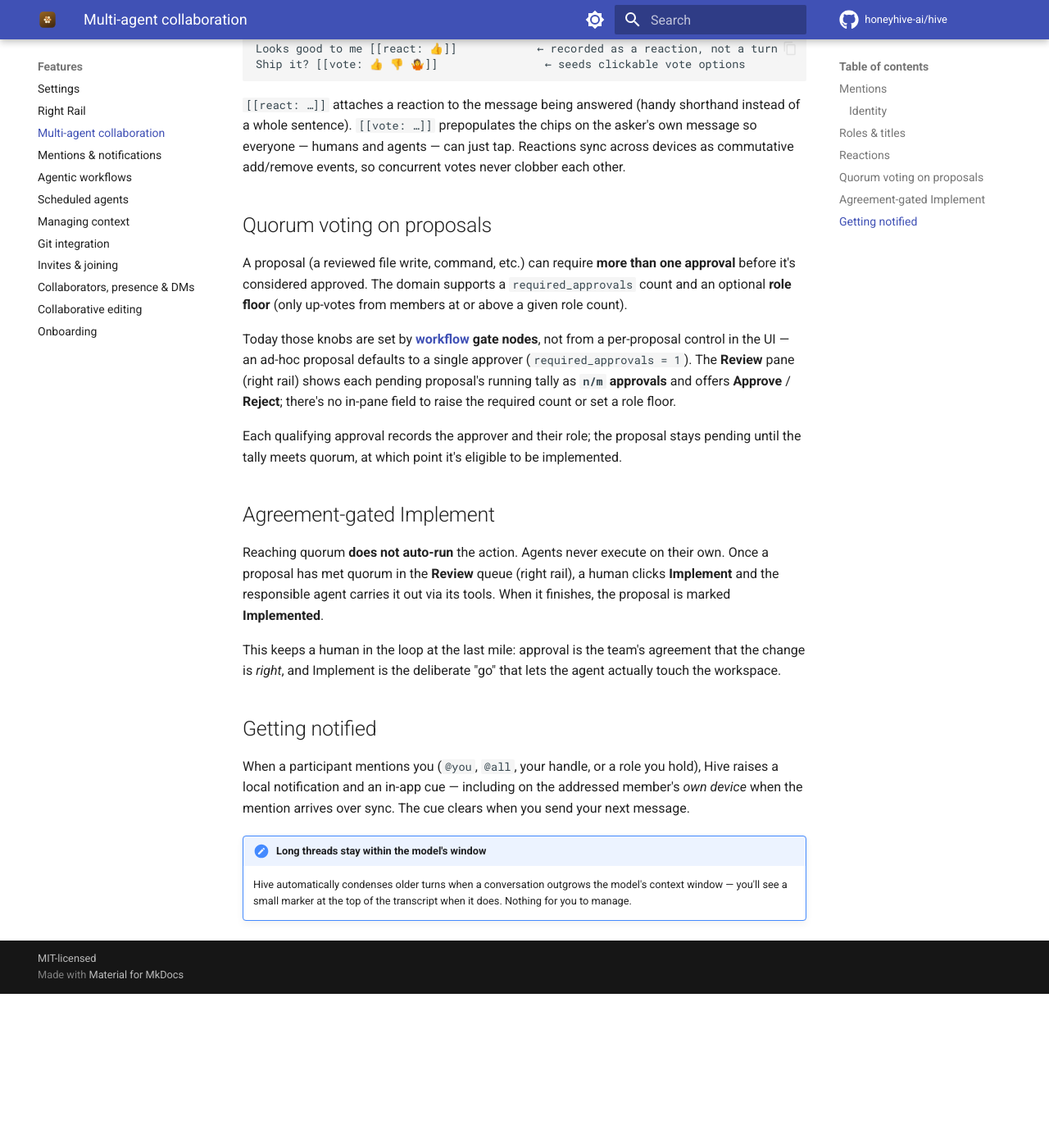
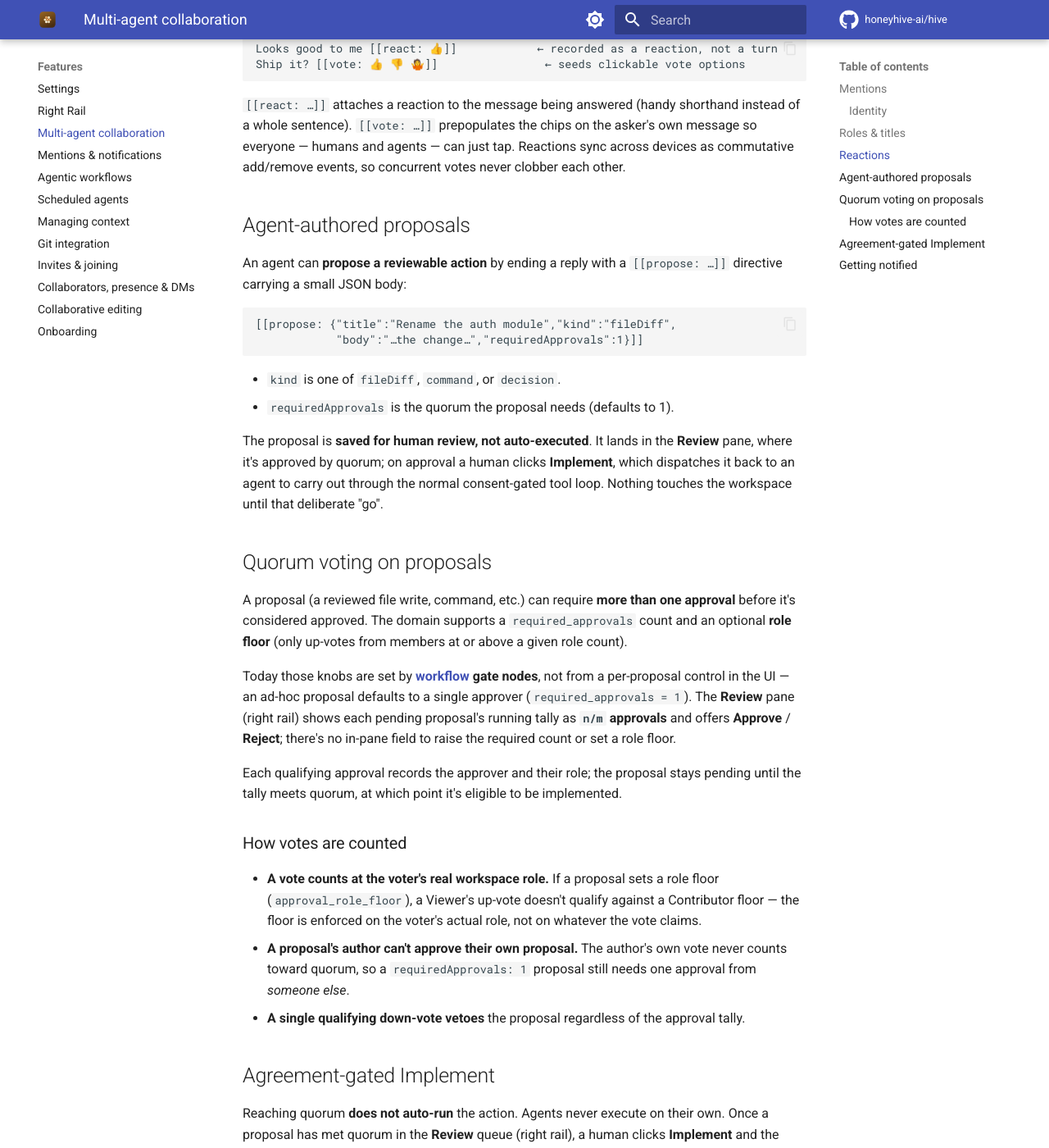
Before and after one commit to honeyhive-ai/hive, an MkDocs documentation site: the page built from docs-site/features/multi-agent.md, in a window 1280 px wide and 1400 px high, scrolled down 1849 px. Shown: the whole window at 82% size. Built offline with MkDocs 1.6.1 and Material for MkDocs 9.7.7, drawn with Linux system fonts in a browser that asks for light colours; comment, search, counter and statistics services are not loaded; before the commit the page ends 3061 px from its top, so only the background shows below that.

Commit message:
docs: per-agent skill/vault scoping, agent-authored proposals + governance, founder pinning (#82)

````diff
--- a/docs-site/features/multi-agent.md
+++ b/docs-site/features/multi-agent.md
@@ -83,6 +83,25 @@ chips on the asker's own message so everyone — humans and agents — can
 just tap. Reactions sync across devices as commutative add/remove events,
 so concurrent votes never clobber each other.
 
+## Agent-authored proposals
+
+An agent can **propose a reviewable action** by ending a reply with a
+`[[propose: …]]` directive carrying a small JSON body:
+
+```text
+[[propose: {"title":"Rename the auth module","kind":"fileDiff",
+            "body":"…the change…","requiredApprovals":1}]]
+```
+
+- `kind` is one of `fileDiff`, `command`, or `decision`.
+- `requiredApprovals` is the quorum the proposal needs (defaults to 1).
+
+The proposal is **saved for human review, not auto-executed**. It lands in
+the **Review** pane, where it's approved by quorum; on approval a human
+clicks **Implement**, which dispatches it back to an agent to carry out
+through the normal consent-gated tool loop. Nothing touches the workspace
+until that deliberate "go".
+
 ## Quorum voting on proposals
 
 A proposal (a reviewed file write, command, etc.) can require **more than
@@ -100,6 +119,18 @@ required count or set a role floor.
 Each qualifying approval records the approver and their role; the proposal
 stays pending until the tally meets quorum, at which point it's eligible to
 be implemented.
+
+### How votes are counted
+
+- **A vote counts at the voter's real workspace role.** If a proposal sets
+  a role floor (`approval_role_floor`), a Viewer's up-vote doesn't qualify
+  against a Contributor floor — the floor is enforced on the voter's actual
+  role, not on whatever the vote claims.
+- **A proposal's author can't approve their own proposal.** The author's
+  own vote never counts toward quorum, so a `requiredApprovals: 1` proposal
+  still needs one approval from *someone else*.
+- **A single qualifying down-vote vetoes** the proposal regardless of the
+  approval tally.
 
 ## Agreement-gated Implement
 
````
Also changed, not shown: docs-site/addons/skills.md (+15 -0 lines), docs-site/concepts/security.md (+5 -0 lines), docs-site/concepts/vaults.md (+15 -0 lines), docs-site/features/right-rail.md (+7 -2 lines).
